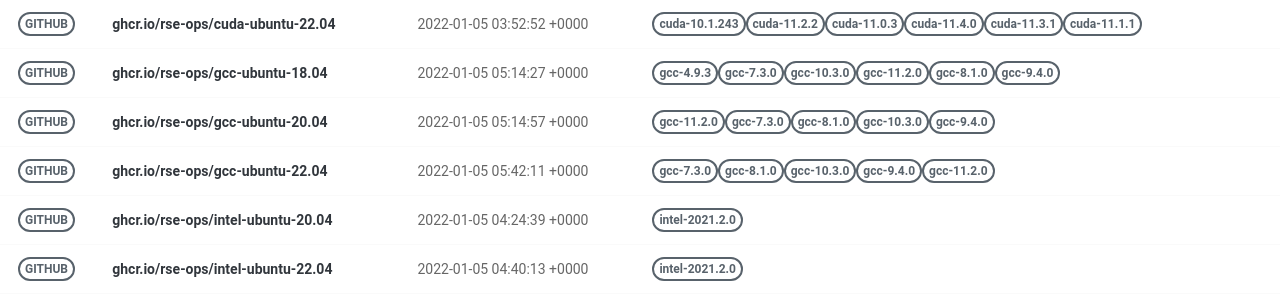
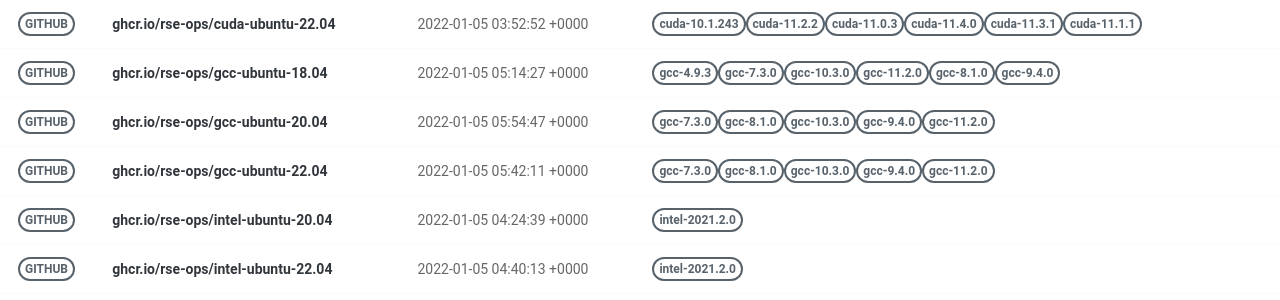
Before and after one commit to rse-ops/docker-images, a Jekyll site: the page built from pages/index.md, in a window 1280 px wide. Shown: the part 326-626 px from the top of the page. Built offline with Jekyll 4.4.1, drawn with Linux system fonts in a browser that asks for light colours; nearby versions of some CDN libraries.

Commit message:
Automated push to update library 2022-01-05

```diff
--- a/_library/ghcr.io-rse-ops-gcc-ubuntu-20.04.md
+++ b/_library/ghcr.io-rse-ops-gcc-ubuntu-20.04.md
@@ -1,14 +1,11 @@
 ---
 layout: container
 name: ghcr.io/rse-ops/gcc-ubuntu-20.04
-updated_at: 2022-01-05 05:14:57.497336
+updated_at: 2022-01-05 05:54:47.661659
 
 
 container_url: https://github.com/orgs/rse-ops/packages/container/package/gcc-ubuntu-20.04
 versions:
- - tag: gcc-11.2.0
-   dockerfile: https://github.com/rse-ops/docker-images/blob/main/ubuntu/gcc/Dockerfile
-   manifest: https://crane.ggcr.dev/manifest/ghcr.io/rse-ops/gcc-ubuntu-20.04:gcc-11.2.0
  - tag: gcc-7.3.0
    dockerfile: https://github.com/rse-ops/docker-images/blob/main/ubuntu/gcc/Dockerfile
    manifest: https://crane.ggcr.dev/manifest/ghcr.io/rse-ops/gcc-ubuntu-20.04:gcc-7.3.0
```
Also changed, not shown: other parts of _library/ghcr.io-rse-ops-gcc-ubuntu-20.04.md (+3 -0 lines).
